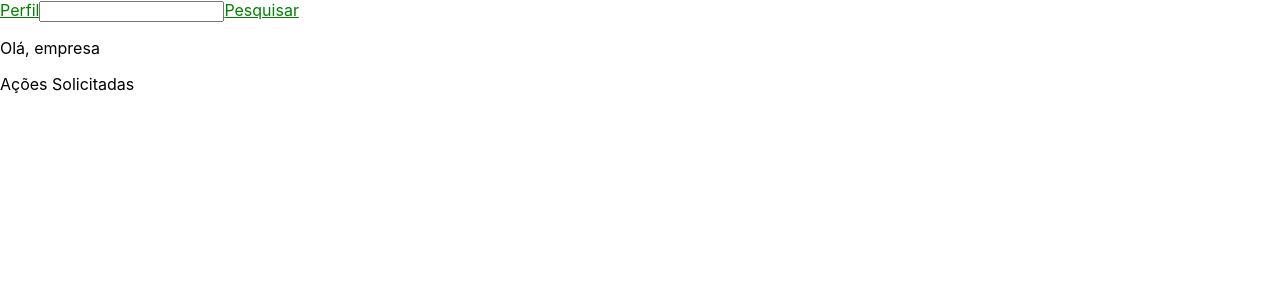
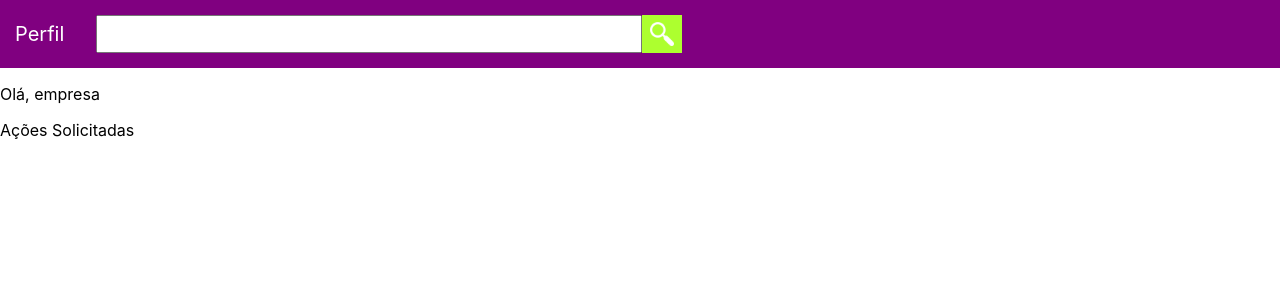
Before and after one commit to pedroqueiroga/moodar-selecao, a React (Create React App) app: page /profile in a window 1280 px wide. Shown: the top 300 px of the page. Built offline with nearby package versions, Linux system fonts and the light colour scheme.

Commit message:
Implements some CSS for navbar

```diff
--- a/src/components/Nav/Nav.module.css
+++ b/src/components/Nav/Nav.module.css
@@ -1,11 +1,67 @@
 .searchbar {
-    color: red;
+    color: black;
+    width: 42%;
+    float: none;
+    height: 32px;
+    margin-left: 2px;
+    margin-right: 0px;
+    font-size: 20px;
 }
 
+.searchbar:focus, .searchbar:active {
+    border: 2px solid greenyellow;
+}
+
+
 .searchsubmit {
-    color: green;
+    background-image: url("/search-icon-32.png");
+    background-size: 24px;
+    padding: 7px 20px;
+    background-position: center;
+    background-repeat: no-repeat;
+    background-color: greenyellow;
+}
+
+.searchsubmit:hover {
+    background-color: yellowgreen;
+}
+
+.searchItem {
+
 }
 
 .profile {
-    color: green;
+
 }
+
+.navItem {
+    display: inline;
+    font-size: 1em;
+    padding: 0.5em;
+    margin: 0 5px;
+}
+
+.linkContainer:hover {
+    border: 1px solid white;
+    border-radius: 2px;
+ }
+
+.link {
+    padding: 10px;
+    color: white;
+    text-decoration: none;
+}
+.link:hover {
+    padding: 9px;
+    border: 1px solid;
+    border-color: white;
+    border-radius: 2px;
+}
+
+.nav {
+    background: purple;
+    margin: 0;
+    padding-top: 15px;
+    padding-bottom: 15px;
+    font-size: 20px;
+}
--- a/src/components/Nav/index.tsx
+++ b/src/components/Nav/index.tsx
@@ -17,17 +17,18 @@ function Nav({ history }: { history: History }) {
     }
 
     return (
-        <nav>
-            <div className={styles.searchbar}>
+        <nav className={styles.nav}>
             <Link
-                    className={styles.profile}
+                className={`${styles.profile} ${styles.link} ${styles.navItem}`}
                 to={{
                     pathname: '/profile'
                 }}
             >
                 Perfil
             </Link>
+            <div className={`${styles.navItem} ${styles.searchItem}`}>
                 <input
+                    className={styles.searchbar}
                     type="text"
                     id="keywords"
                     name="keywords"
@@ -36,13 +37,12 @@ function Nav({ history }: { history: History }) {
                     onKeyUp={handleKeyUp}
                 />
                 <Link
-                    className={styles.searchsubmit}
+                    className={`${styles.searchsubmit}`}
                     to={{
                         pathname: '/search',
                         search: `?q=${keywords.trim()}`
                     }}
                 >
-                    Pesquisar
                 </Link>
             </div>
         </nav>
```
Also changed, not shown: public/search-icon-32.png (added). Lines whose indentation alone changed are shown as unchanged.
